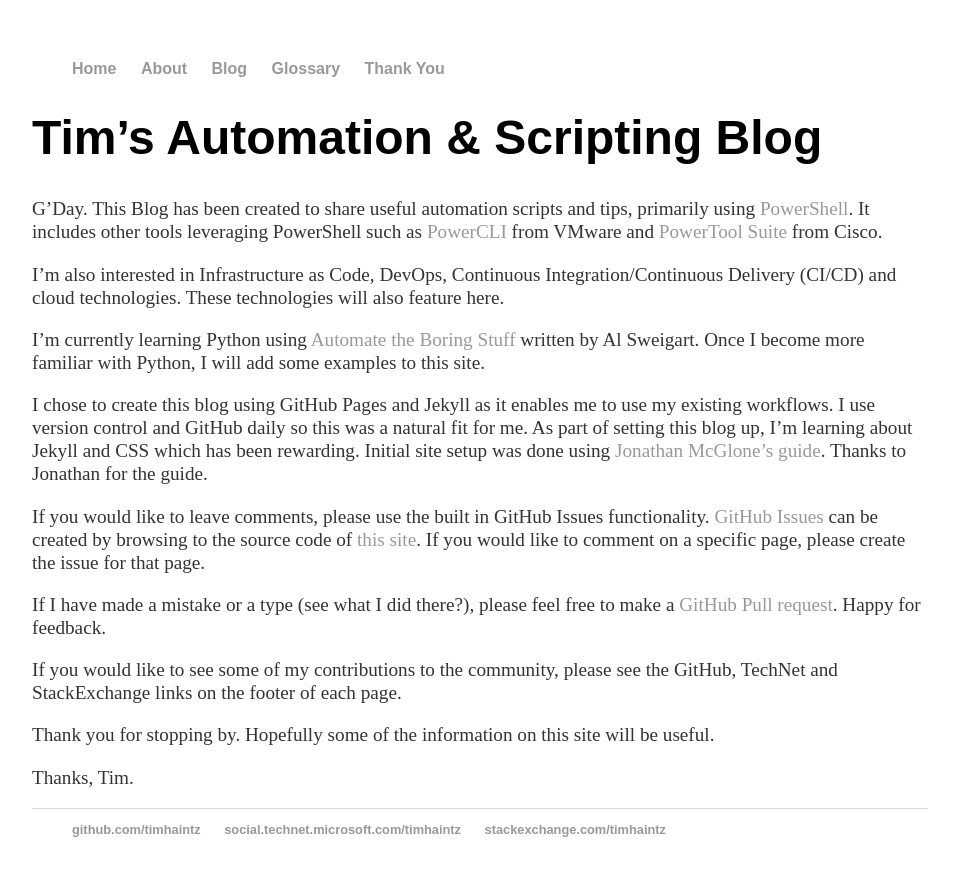
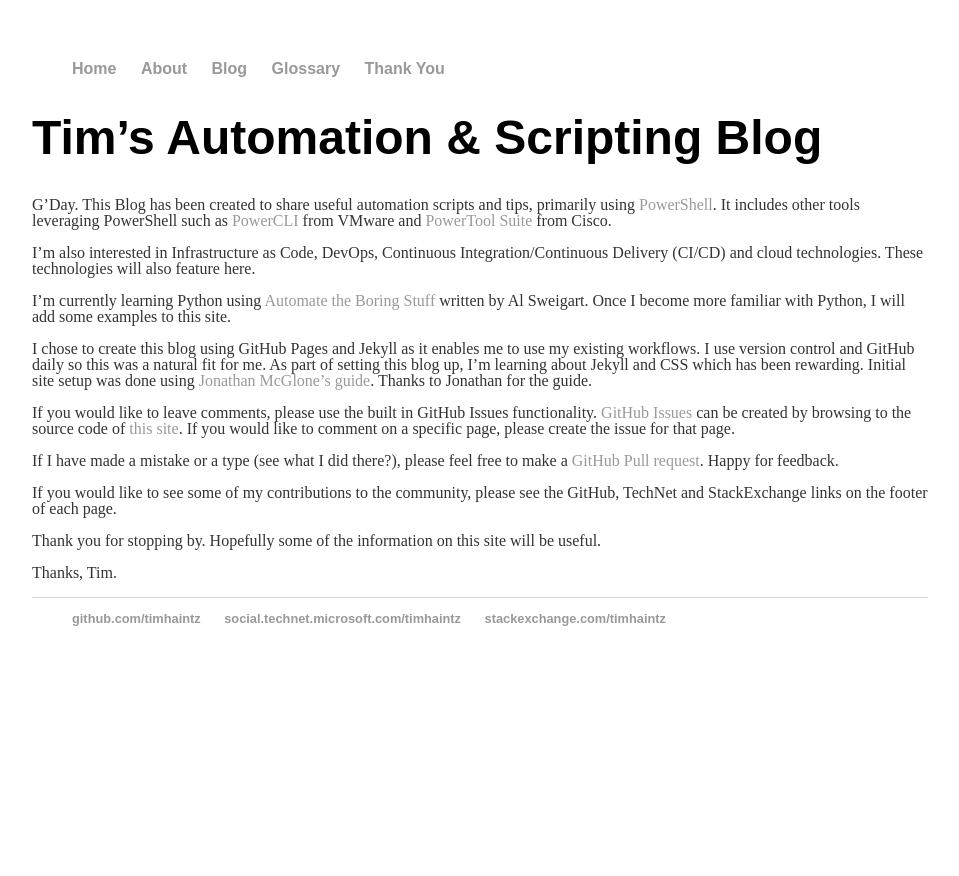
Before and after one commit to timhaintz/timhaintz.github.io, a Jekyll site: the page built from index.md, in a window 1280 px wide. Shown: the top 876 px of the page, without its empty margins (160-1119 px from the left). Built offline with Jekyll 4.4.1, drawn with Linux system fonts in a browser that asks for light colours.

Commit message:
Update main.css

```diff
--- a/css/main.css
+++ b/css/main.css
@@ -24,8 +24,8 @@
 }
 p {
     color: #333;
-    font-size: 1.2em;
-    line-height: 1.2em;
+    font-size: 1.0em;
+    line-height: 1.0em;
 }
 footer {
     border-top: 1px solid #d5d5d5;
```
